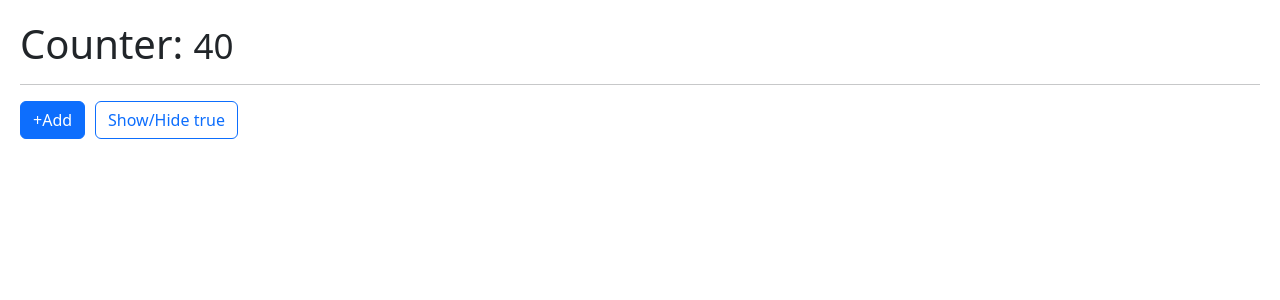
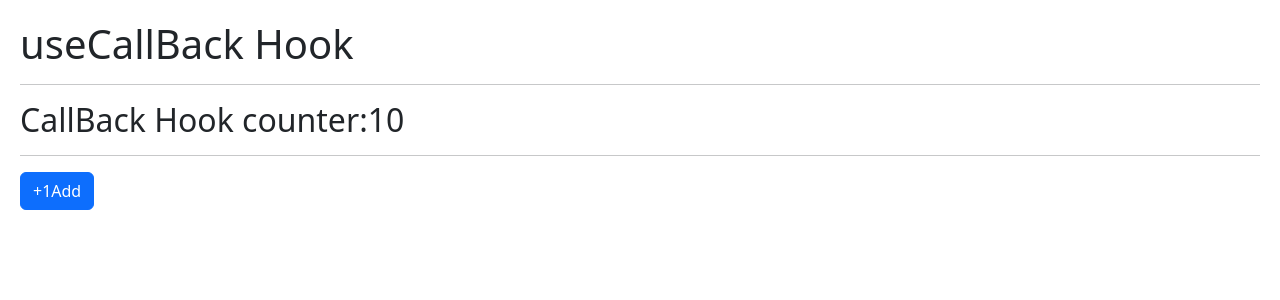
Before and after one commit to esteban1990/Hooks-React, a React (Vite) app: page / in a window 1280 px wide. Shown: the top 300 px of the page. Built offline with nearby package versions, Linux system fonts and the light colour scheme.

Commit message:
profundizando en hook useCallBack

```diff
--- a/src/main.jsx
+++ b/src/main.jsx
@@ -11,11 +11,12 @@ import { FocusScreen } from './useRef/FocusScreen'
 import { Layout } from './useLayoutEffect/Layout'
 import { Memorize } from './memos/Memorize'
 import { MemoHook } from './memos/MemoHook'
+import { CallbackHook } from './memos/CallbackHook'
 
 createRoot(document.getElementById('root')).render(
   // <StrictMode>
 
- <MemoHook/>
+  <CallbackHook/>
 
   // {/* </StrictMode>, */}
 )
--- /dev/null
+++ b/src/memos/CallbackHook.jsx
@@ -0,0 +1,39 @@
+import { useCallback, useState } from "react";
+import { ShowIncrement } from "./ShowIncrement";
+
+
+
+export const CallbackHook = () => {
+
+    const [counter, setCounter]= useState(10);
+
+    // sirve para memorizar la funcion y no volver a crearla cada vez que se renderiza el componente
+    // se usa para optimizar el rendimiento de la aplicacion
+    const incrementFather = useCallback((value) => {
+        setCounter((c) => c + value);
+    }, [])
+
+
+
+    // const incrementFather = (value) => {
+    //     setCounter((c) => c+value)
+    // }
+
+
+
+
+  return (
+  <>
+    <h1>useCallBack Hook</h1>
+    <hr/>
+    <h2>CallBack Hook counter:{counter}</h2>
+    <hr/>
+
+
+    <ShowIncrement incrementar={incrementFather} />
+
+
+
+  </>
+  )
+}
--- a/src/memos/MemoHook.jsx
+++ b/src/memos/MemoHook.jsx
@@ -13,7 +13,7 @@ const heavyStuff = (iterationNumber = 100) => {
 
 export const MemoHook = () => {
 
-    const { counter,addCounter} = useCounter(40);
+    const { counter,addCounter} = useCounter(10);
     const [show,setShow] = useState(true);
 
     const memorizeValue = useMemo(() => {
--- /dev/null
+++ b/src/memos/ShowIncrement.jsx
@@ -0,0 +1,17 @@
+import React, {memo} from 'react'
+
+export const ShowIncrement = memo(({incrementar}) => {
+
+    console.log('Me volvi a generar :(')
+  return (
+    <button
+
+
+      className="btn btn-primary"
+      onClick={() => {
+        incrementar(2)
+      }}
+
+    >+1Add</button>
+  )
+})
```
